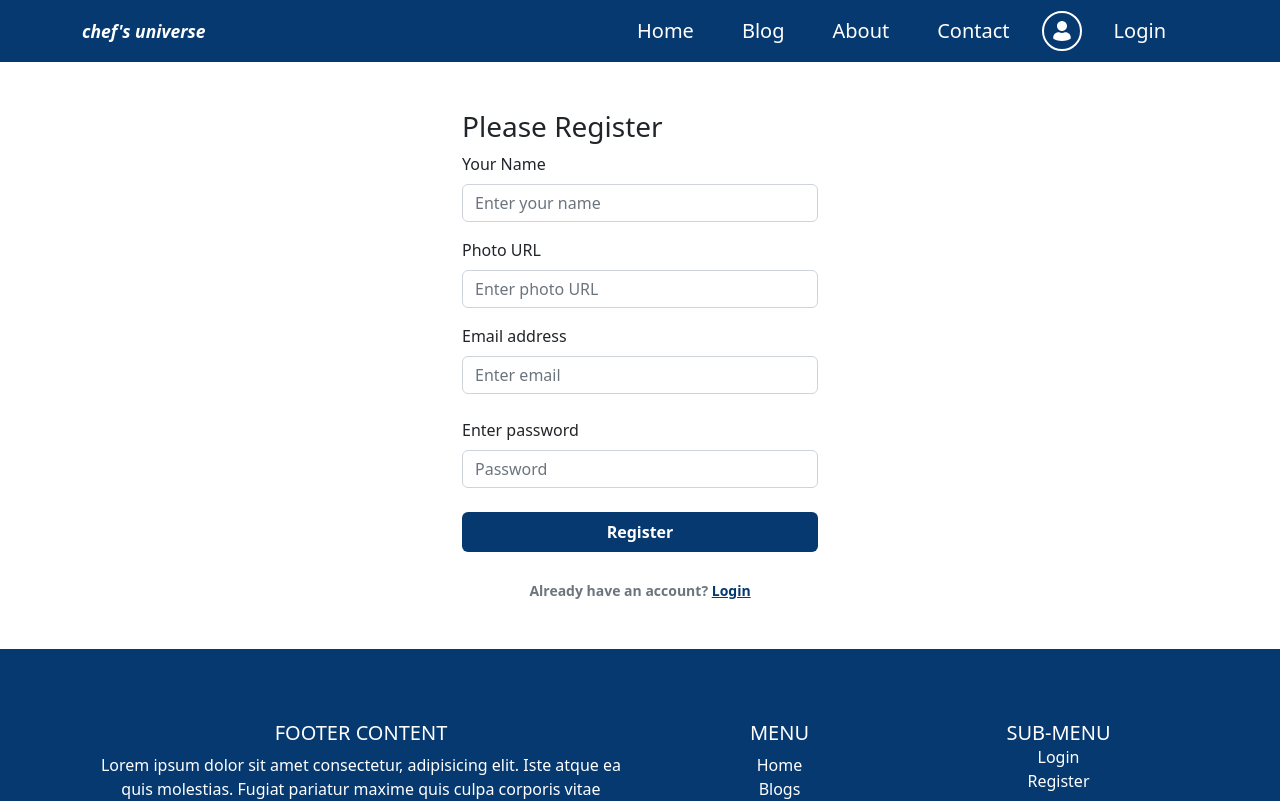
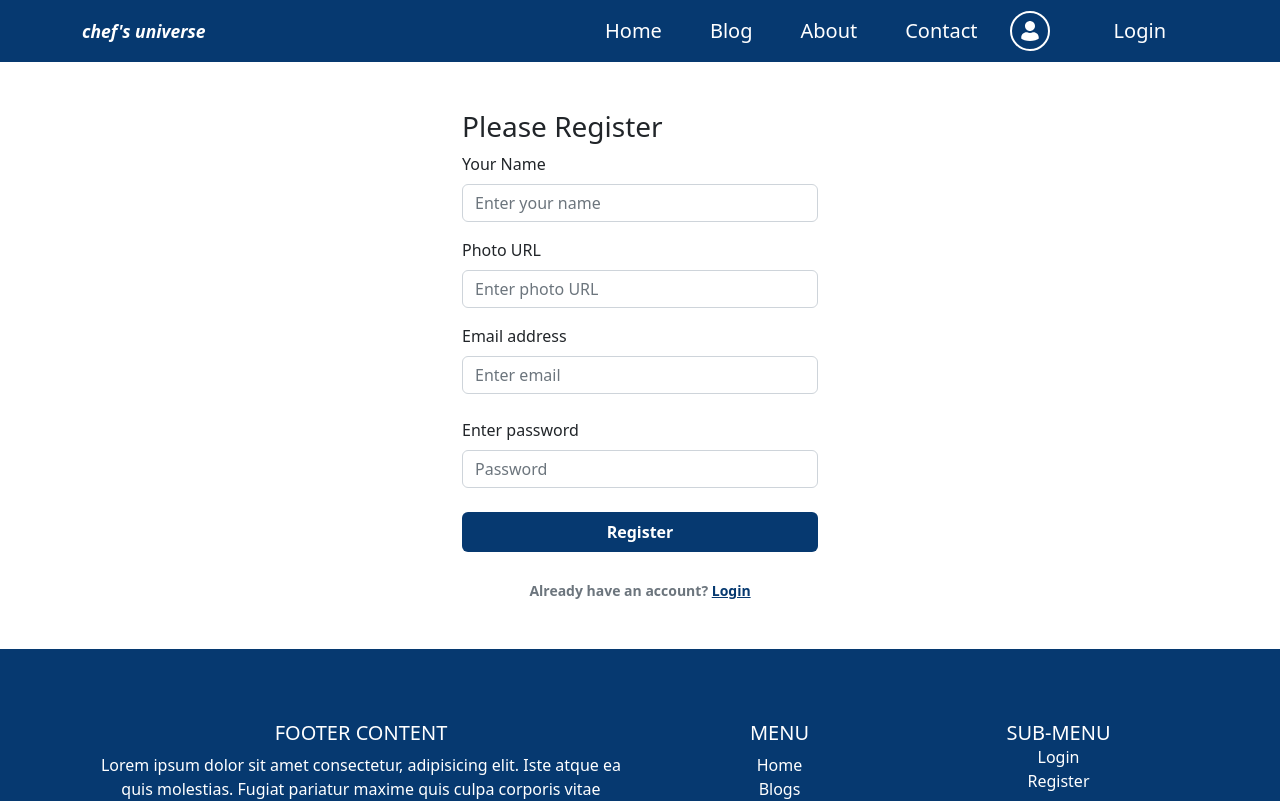
Before and after one commit to NS-Sheam/chefs-universe-client, a React (Vite) app: page /register in a window 1280 px wide. Shown: the top 801 px of the page. Built offline with nearby package versions, Linux system fonts and the light colour scheme; no server answers.

Commit message:
simple bug fixing

```diff
--- a/src/pages/shared/ActiveLink/ActiveLink.jsx
+++ b/src/pages/shared/ActiveLink/ActiveLink.jsx
@@ -8,8 +8,8 @@ const ActiveLink = ({to, children}) => {
         to={to}
         className={({ isActive, isPending }) =>
             isActive
-                ? "me-lg-3 px-3 my-1 my-md-0 py-1 py-md-2 active-nav"
-                : " me-lg-3 px-3 my-1 my-md-0 py-1 py-md-2"
+                ? "ms-0 me-lg-3 ps-0 pe-3 mx-md-3  my-1 my-md-0 py-1 py-md-2 active-nav"
+                : "ms-0 me-lg-3 ps-0 pe-3 mx-md-3  my-1 my-md-0 py-1 py-md-2"
 
         }
     >
--- a/src/pages/shared/Header/Header.jsx
+++ b/src/pages/shared/Header/Header.jsx
@@ -35,8 +35,8 @@ function Header() {
                             <ActiveLink to="/about">About</ActiveLink>
                             <ActiveLink to="/contact">Contact</ActiveLink>
                         </Nav>
-                        <Nav className="me-auto align-items-center flex-grow-1">
-                            <Link className=''>
+                        <Nav className="me-auto align-items-start align-items-md-center flex-grow-1">
+                            <Link className='ms-0 me-lg-3 ps-0 pe-3'>
                                 {
                                     user?.photoURL ?
                                         <img title={user.displayName} src={user.photoURL} className='user-img rounded-circle' alt="" /> :
```
